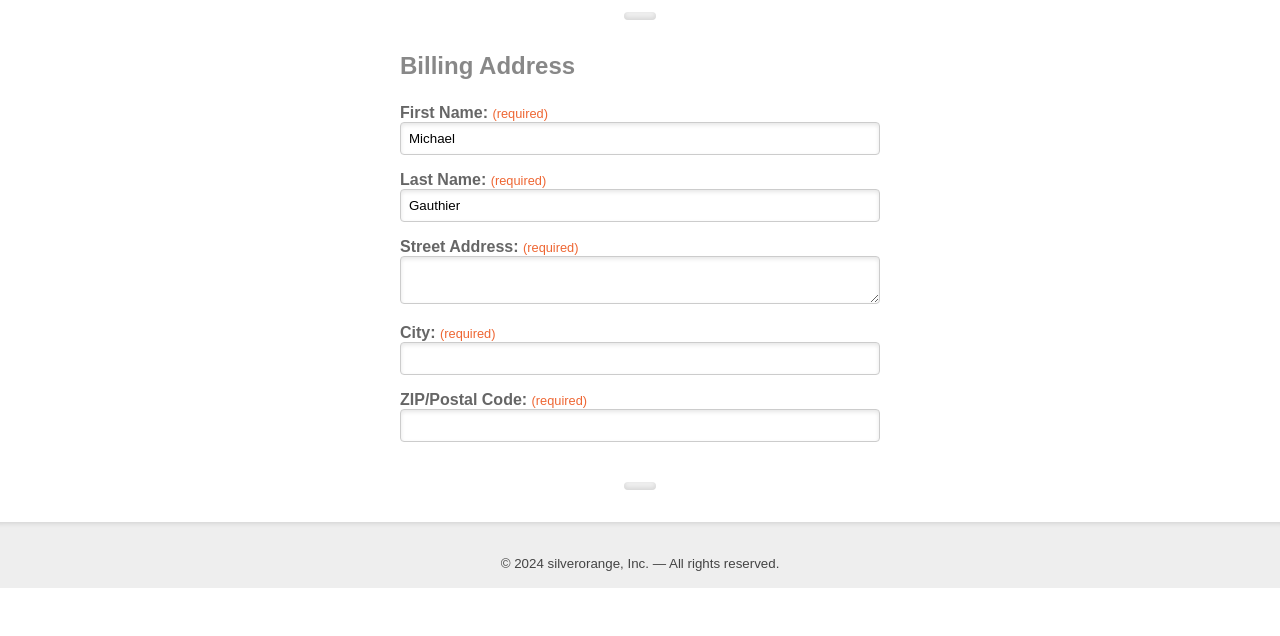
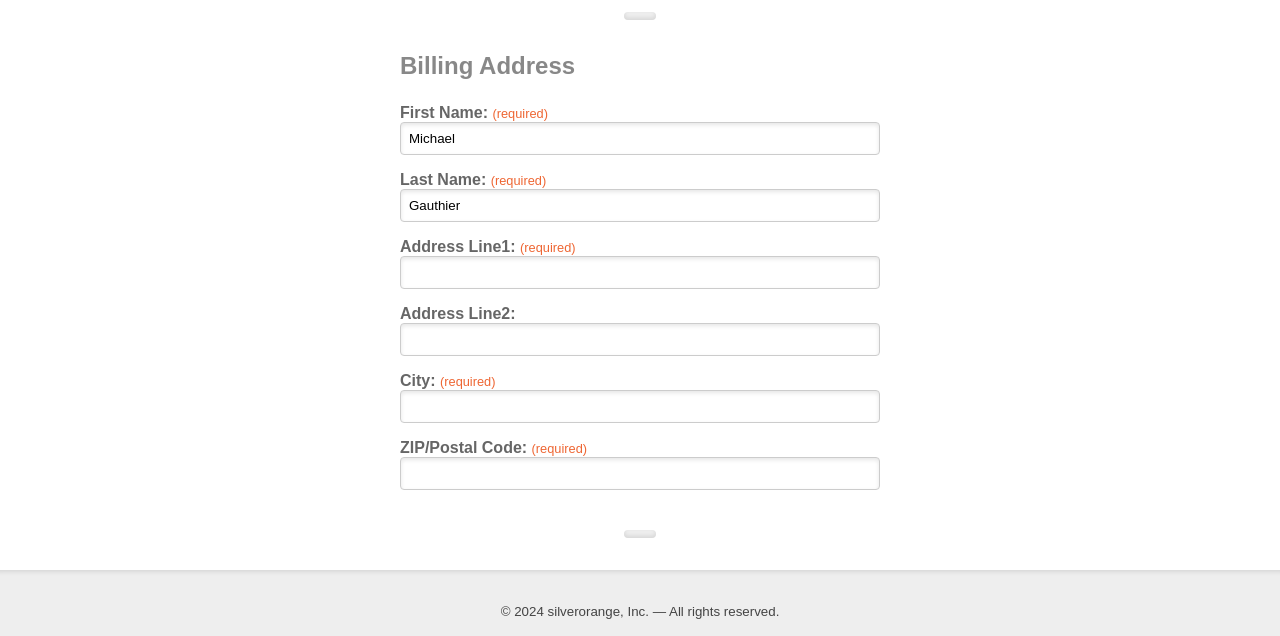
Before and after one commit to sabashahbazkhan/Silverorange-dev-test, a PHP site: page /checkout in a window 1280 px wide. Shown: the part 674-1310 px from the top of the page. Before the commit the page ends 1262 px from the top, so only its background shows below. Run offline with PHP 8.4, Linux system fonts and the light colour scheme; some libraries are stand-ins or nearby versions.

Commit message:
Task- Update an existing page- Step1

```diff
--- a/src/Template/Checkout.php
+++ b/src/Template/Checkout.php
@@ -83,11 +83,15 @@ class Checkout extends Layout
                                 </div>
                             </div>
                             <div class="form-field form-field--required">
-                                <label class="form-field__label" for="billing_address_line1">Street Address: <span class="form-field__label-required"> (required)</span></label>
+                                <label class="form-field__label" for="billing_address_line1">Address Line1: <span class="form-field__label-required"> (required)</span></label>
                                 <div class="form-field__contents">
-                                    <div class="textarea__container">
-                                        <textarea name="billing_address_line1" id="billing_address_line1" class="textarea" rows="2" cols="35"></textarea>
-                                    </div>
+                                    <input type="text" name="billing_address_line1" id="billing_address_line1" class="entry" size="17"/>
+                                </div>
+                            </div>
+                            <div class="form-field">
+                                <label class="form-field__label" for="billing_address_line2">Address Line2: </label>
+                                <div class="form-field__contents">
+                                    <input type="text" name="billing_address_line2" id="billing_address_line2" class="entry" size="17"/>
                                 </div>
                             </div>
                             <div class="form-field form-field--required">
```
